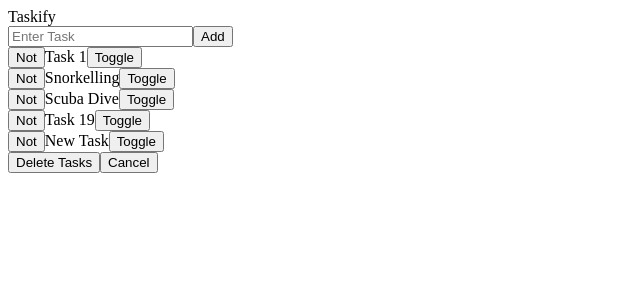
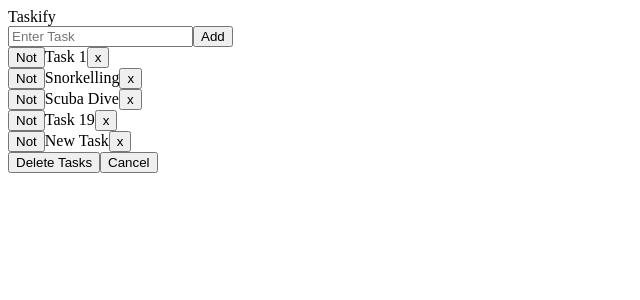
Before and after one commit to ankit-suman-07/taskify, a React (Create React App) app: page / in a window 1280 px wide. Shown: the top 300 px of the page, without its empty margins (0-640 px from the left). Built offline with nearby package versions, Linux system fonts and the light colour scheme.

Commit message:
feat: demo to-do list completed

```diff
--- a/src/App.js
+++ b/src/App.js
@@ -23,9 +23,14 @@ const App = () => {
     setTasks(tasks.filter(item => !item.selected));
   };
 
+  const deleteOne = (taskToDelete) => {
+    setTasks(tasks.filter(task => task.task !== taskToDelete.task));
+  };
+
   const cancelSelected = () => {
-    setTasks(tasks.map(item => { item.task = item.task, selected = false }));
+    setTasks(tasks.map(item => ({ task: item.task, selected: false })));
   };
+
 
   const addTask = (currentTask) => {
     if (currentTask.trim() !== "") {
@@ -53,13 +58,15 @@ const App = () => {
           tasks && tasks.map((item, index) => {
             return (
               <div key={index} >
-                <button>
+                <button onClick={() => toggleSelected(item.task)}>
                   {
                     item.selected ? <span>Selected</span> : <span>Not</span>
                   }
                 </button>
                 {item.task}
-                <button onClick={() => toggleSelected(item.task)}>Toggle</button>
+                <button onClick={() => deleteOne(item)} >
+                  x
+                </button>
               </div>
             )
 
```
